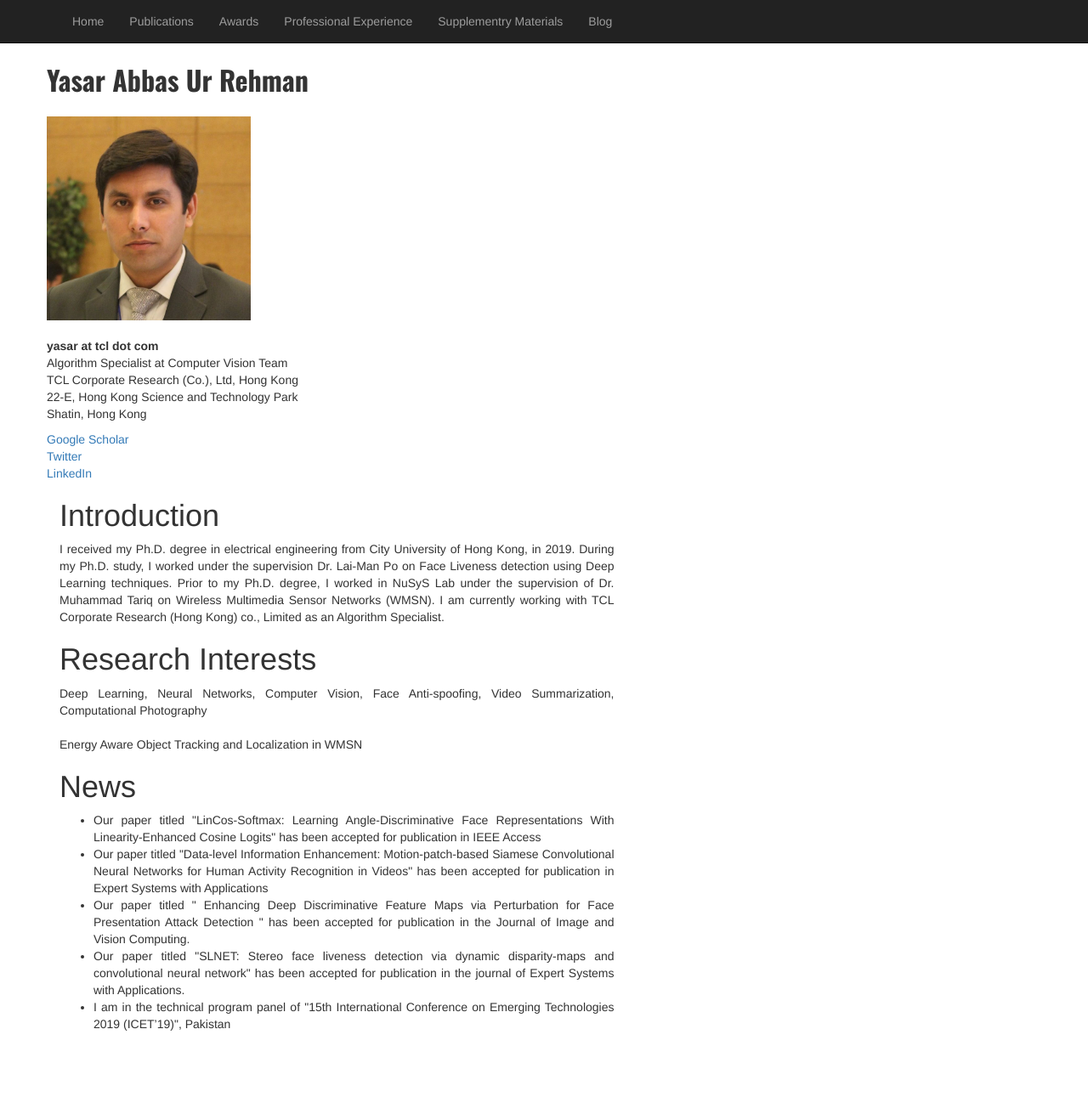
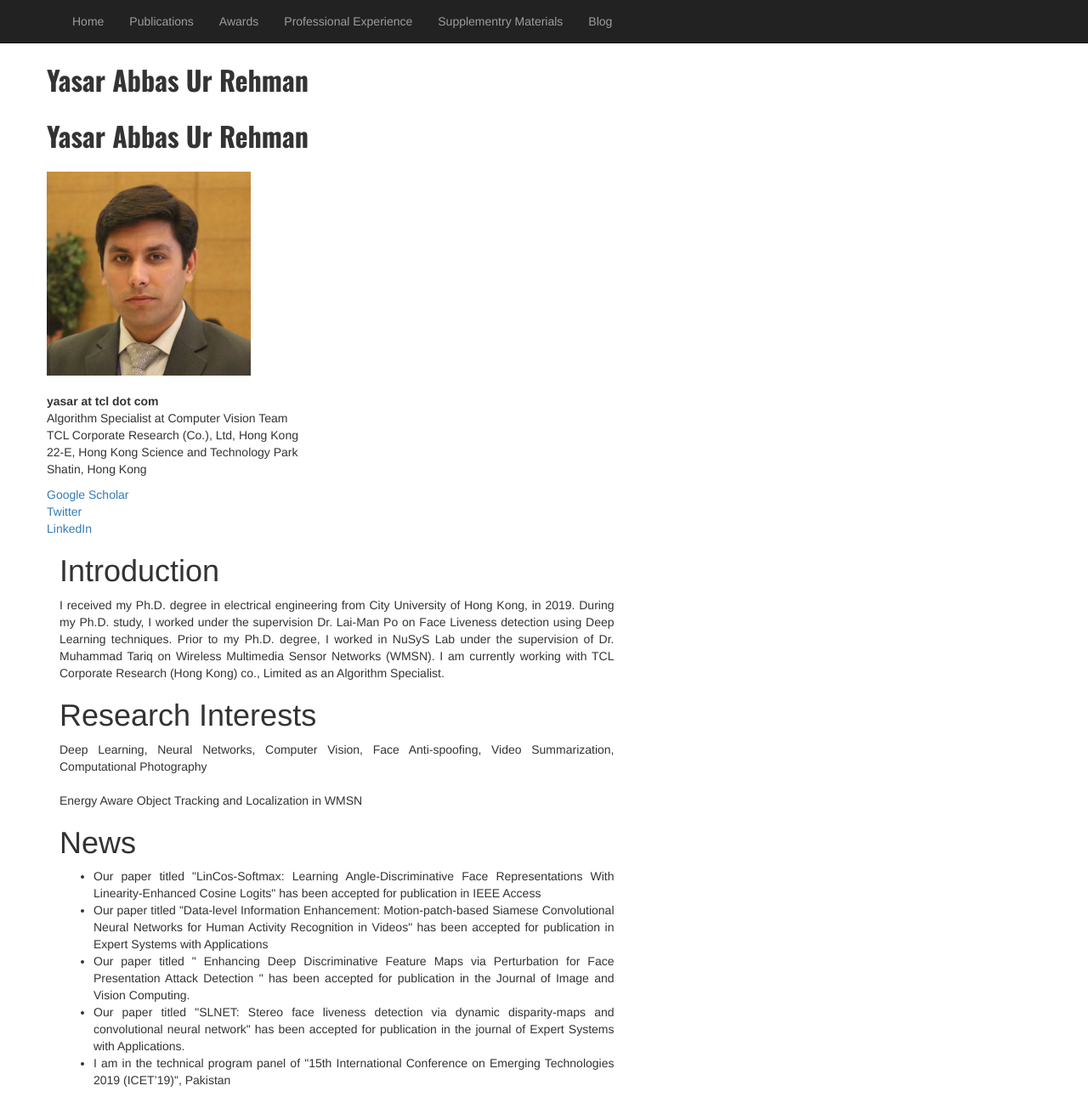
Before and after one commit to yasar-rehman/yasar, a Jekyll site: the page built from index.html, in a window 1280 px wide. Shown: the whole page at 85% size. Built offline with Jekyll 4.4.1, drawn with Linux system fonts in a browser that asks for light colours; before the commit the page ends 1225 px from its top, so only the background shows below that.

Commit message:
Update index.html

```diff
--- a/index.html
+++ b/index.html
@@ -2,6 +2,14 @@
 layout: default
 title: yasar
 ---
+<div class="row">
+	 <div class=col-md-3">
+			      <div style="font-family: 'Oswald', sans-serif; font-size: 32px;"><b>Yasar Abbas Ur Rehman</b></div><br>
+	</div>
+	<div class="col-md-7>
+		 <p> this is just for testing</p>
+		 </div>
+
 <div class="row">
 	<!-- Entries Column -->
 		     <div class=col-md-3">
```
